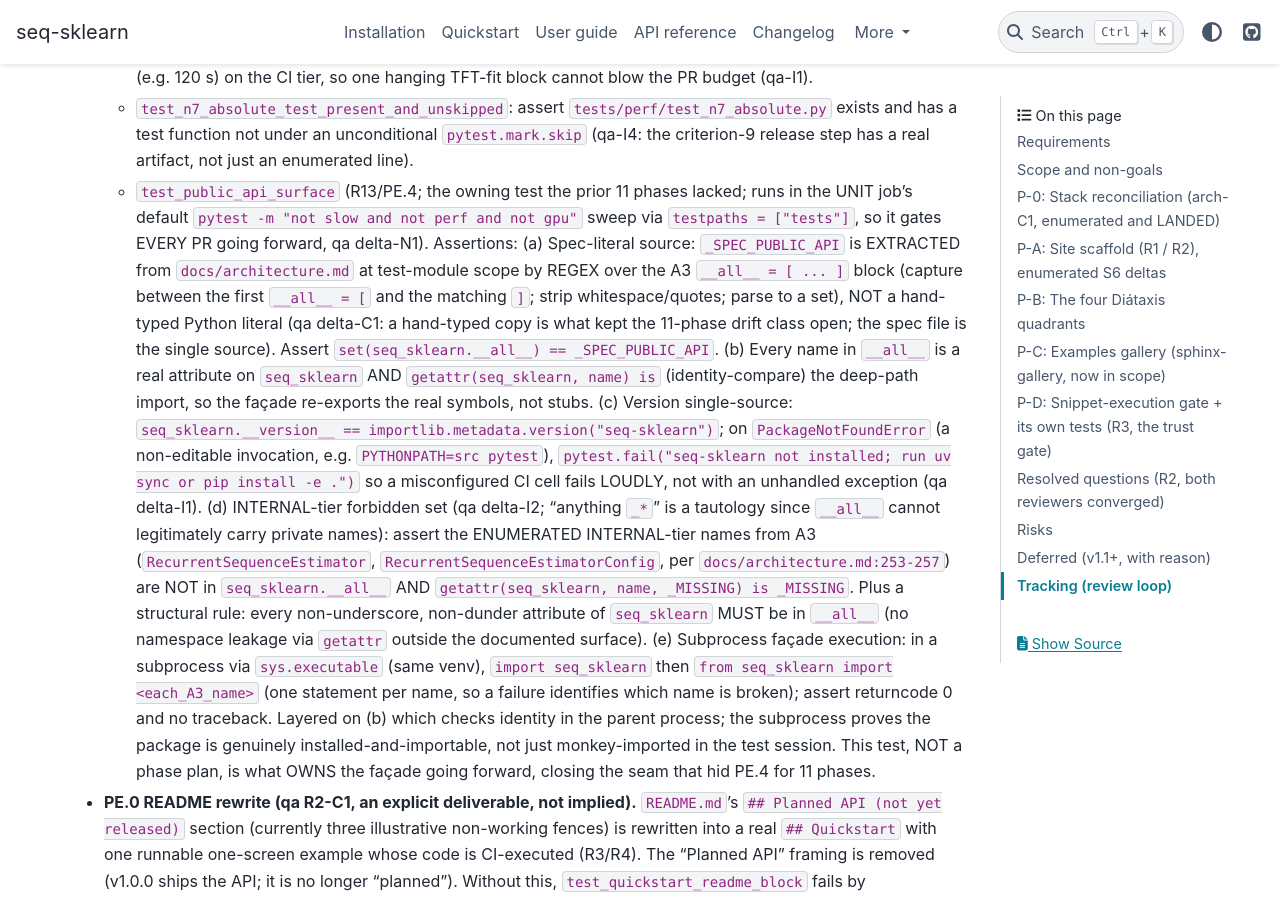
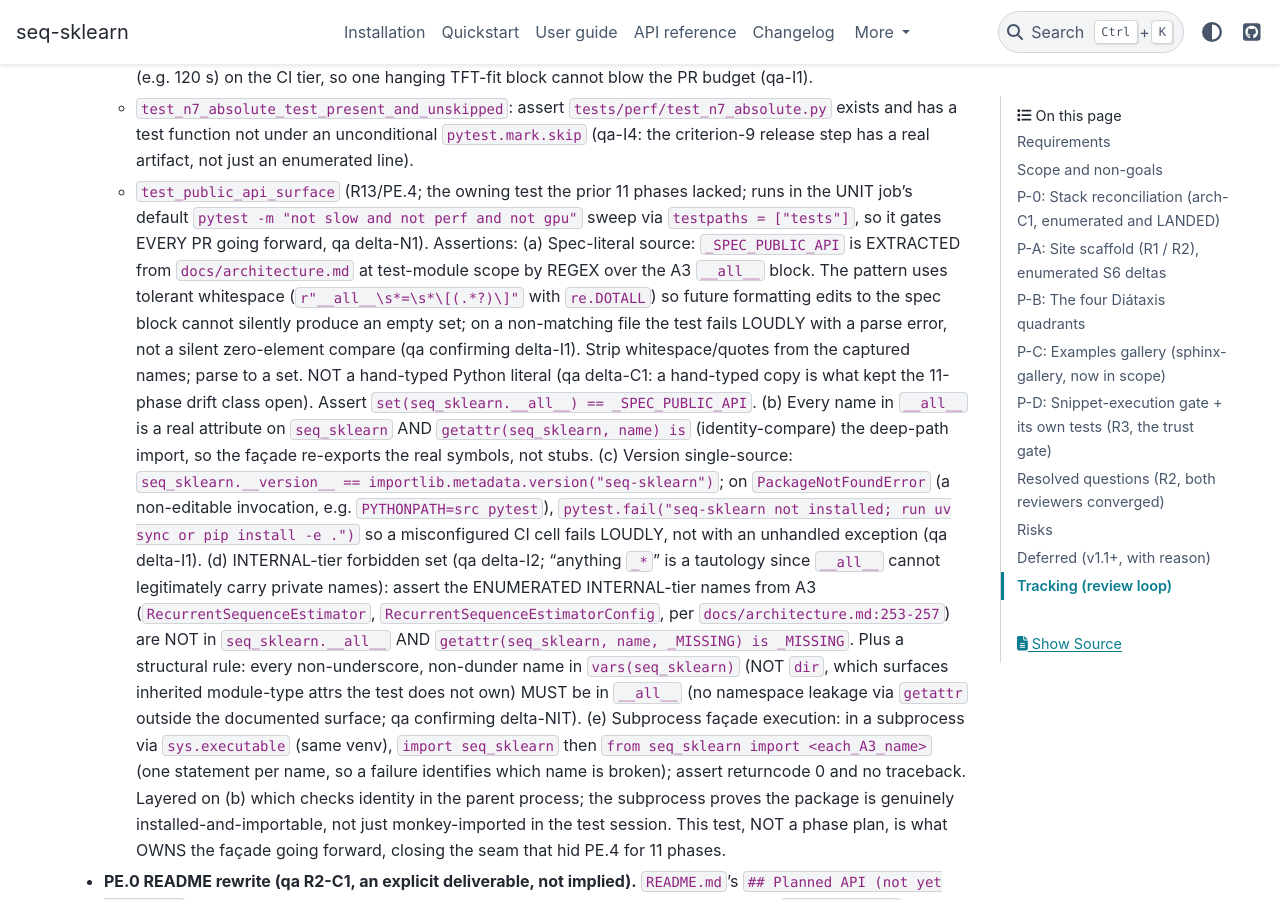
Before and after one commit to switch527/seq-sklearn, a Sphinx documentation site: the page built from docs/phase12_docs_release.md, in a window 1280 px wide and 900 px high, scrolled down 7701 px. Built offline with Sphinx 7.4.7 and the PyData theme 0.15.4, drawn with Linux system fonts in a browser that asks for light colours.

Commit message:
docs(phase12): R13 delta CONSENSUS - precision tighten regex + vars
Confirming delta pass: arch + qa APPROVE, delta cleared for S6.
Two cheap qa precision items applied:
- regex tolerant of whitespace (r"__all__\s*=\s*\[(.*?)\]" + DOTALL)
  so future spec-block formatting edits cannot silently empty the
  set;
- vars(seq_sklearn) (not dir) for the namespace-leakage rule, so
  inherited module-type attrs the test does not own are not in
  scope.

Phase 12 governance: 4-round main consensus + R13 delta + delta
confirming pass = plan FINAL. Starting S6.

Co-Authored-By: Claude Opus 4.7 (1M context) <noreply@anthropic.com>

```diff
--- a/docs/phase12_docs_release.md
+++ b/docs/phase12_docs_release.md
@@ -435,12 +435,15 @@ arch R2-I2). The deltas:
     delta-N1). Assertions:
     (a) Spec-literal source: `_SPEC_PUBLIC_API` is EXTRACTED from
     `docs/architecture.md` at test-module scope by REGEX over the A3
-    `__all__ = [ ... ]` block (capture between the first `__all__
-    = [` and the matching `]`; strip whitespace/quotes; parse to a
-    set), NOT a hand-typed Python literal (qa delta-C1: a hand-typed
-    copy is what kept the 11-phase drift class open; the spec file
-    is the single source). Assert `set(seq_sklearn.__all__) ==
-    _SPEC_PUBLIC_API`.
+    `__all__` block. The pattern uses tolerant whitespace
+    (`r"__all__\s*=\s*\[(.*?)\]"` with `re.DOTALL`) so future
+    formatting edits to the spec block cannot silently produce an
+    empty set; on a non-matching file the test fails LOUDLY with a
+    parse error, not a silent zero-element compare (qa confirming
+    delta-I1). Strip whitespace/quotes from the captured names;
+    parse to a set. NOT a hand-typed Python literal (qa delta-C1: a
+    hand-typed copy is what kept the 11-phase drift class open).
+    Assert `set(seq_sklearn.__all__) == _SPEC_PUBLIC_API`.
     (b) Every name in `__all__` is a real attribute on
     `seq_sklearn` AND `getattr(seq_sklearn, name) is`
     (identity-compare) the deep-path import, so the façade
@@ -460,8 +463,10 @@ arch R2-I2). The deltas:
     `docs/architecture.md:253-257`) are NOT in
     `seq_sklearn.__all__` AND `getattr(seq_sklearn, name, _MISSING)
     is _MISSING`. Plus a structural rule: every non-underscore,
-    non-dunder attribute of `seq_sklearn` MUST be in `__all__` (no
-    namespace leakage via `getattr` outside the documented surface).
+    non-dunder name in `vars(seq_sklearn)` (NOT `dir`, which
+    surfaces inherited module-type attrs the test does not own)
+    MUST be in `__all__` (no namespace leakage via `getattr` outside
+    the documented surface; qa confirming delta-NIT).
     (e) Subprocess façade execution: in a subprocess via
     `sys.executable` (same venv), `import seq_sklearn` then
     `from seq_sklearn import <each_A3_name>` (one statement per
```
